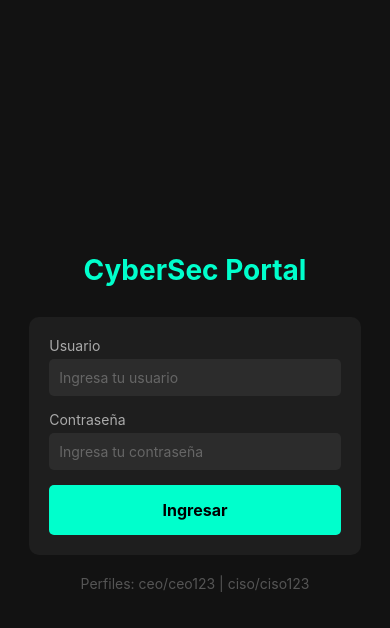
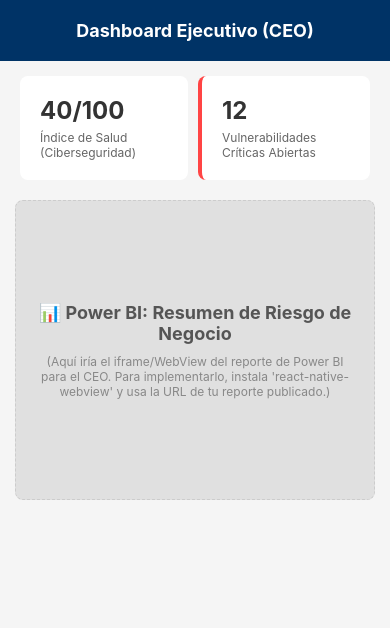
Before and after one commit to gs-Manuel/HackatonCatedraCiber-II-Edicion, a React Native app: screen / in a window 390 px wide. Shown: the top 628 px of the page. Built offline with nearby package versions, Linux system fonts and the light colour scheme.

Commit message:
Quitamos interfaz de login

```diff
--- a/App.js
+++ b/App.js
@@ -1,22 +1,11 @@
-import React, { useState } from 'react';
-import { SafeAreaView, StyleSheet, StatusBar } from 'react-native';
-import LoginScreen from './src/screens/LoginScreen';
-import CEODashboard from './src/screens/CEODashboard';
-import CISODashboard from './src/screens/CISODashboard';
+import { SafeAreaView, StatusBar, StyleSheet } from "react-native";
+import CEODashboard from "./src/screens/CEODashboard";
 
 export default function App() {
-  const [userRole, setUserRole] = useState(null);
-
   return (
     <SafeAreaView style={styles.container}>
-      <StatusBar barStyle={userRole === 'CEO' ? 'dark-content' : 'light-content'} />
-      {!userRole ? (
-        <LoginScreen onLogin={setUserRole} />
-      ) : userRole === 'CEO' ? (
-        <CEODashboard onLogout={() => setUserRole(null)} />
-      ) : (
-        <CISODashboard onLogout={() => setUserRole(null)} />
-      )}
+      <StatusBar barStyle="dark-content" />
+      <CEODashboard />
     </SafeAreaView>
   );
 }
--- a/src/screens/CEODashboard.js
+++ b/src/screens/CEODashboard.js
@@ -1,37 +1,47 @@
-import React from 'react';
-import { View, Text, StyleSheet, TouchableOpacity, ScrollView } from 'react-native';
-import { vulnerabilities } from '../data/mockData';
+import { ScrollView, StyleSheet, Text, View } from "react-native";
+import { vulnerabilities } from "../data/mockData";
 
-export default function CEODashboard({ onLogout }) {
-  const criticalCount = vulnerabilities.filter(v => v.severity === 'Critical' && v.status === 'Open').length;
-  const riskScore = Math.max(0, 100 - (criticalCount * 5)); // Lógica simple de riesgo
+export default function CEODashboard() {
+  const criticalCount = vulnerabilities.filter(
+    (v) => v.severity === "Critical" && v.status === "Open",
+  ).length;
+  const riskScore = Math.max(0, 100 - criticalCount * 5); // Lógica simple de riesgo
 
   return (
     <View style={styles.container}>
       <View style={styles.header}>
         <Text style={styles.headerTitle}>Dashboard Ejecutivo (CEO)</Text>
-        <TouchableOpacity onPress={onLogout} style={styles.logoutBtn}>
-          <Text style={styles.logoutText}>Salir</Text>
-        </TouchableOpacity>
       </View>
 
       <ScrollView style={styles.content}>
         <View style={styles.metricsContainer}>
           <View style={styles.metricCard}>
             <Text style={styles.metricValue}>{riskScore}/100</Text>
-            <Text style={styles.metricLabel}>Índice de Salud (Ciberseguridad)</Text>
+            <Text style={styles.metricLabel}>
+              Índice de Salud (Ciberseguridad)
+            </Text>
           </View>
-          <View style={[styles.metricCard, { borderLeftColor: '#ff4444', borderLeftWidth: 4 }]}>
+          <View
+            style={[
+              styles.metricCard,
+              { borderLeftColor: "#ff4444", borderLeftWidth: 4 },
+            ]}
+          >
             <Text style={styles.metricValue}>{criticalCount}</Text>
-            <Text style={styles.metricLabel}>Vulnerabilidades Críticas Abiertas</Text>
+            <Text style={styles.metricLabel}>
+              Vulnerabilidades Críticas Abiertas
+            </Text>
           </View>
         </View>
 
         <View style={styles.powerBiPlaceholder}>
-          <Text style={styles.powerBiText}>📊 Power BI: Resumen de Riesgo de Negocio</Text>
+          <Text style={styles.powerBiText}>
+            📊 Power BI: Resumen de Riesgo de Negocio
+          </Text>
           <Text style={styles.powerBiSubText}>
             (Aquí iría el iframe/WebView del reporte de Power BI para el CEO.
-            Para implementarlo, instala 'react-native-webview' y usa la URL de tu reporte publicado.)
+            Para implementarlo, instala 'react-native-webview' y usa la URL de
+            tu reporte publicado.)
           </Text>
         </View>
       </ScrollView>
@@ -40,17 +50,46 @@ export default function CEODashboard({ onLogout }) {
 }
 
 const styles = StyleSheet.create({
-  container: { flex: 1, backgroundColor: '#f5f5f5' },
-  header: { flexDirection: 'row', justifyContent: 'space-between', padding: 20, backgroundColor: '#003366', alignItems: 'center' },
-  headerTitle: { color: '#fff', fontSize: 18, fontWeight: 'bold' },
-  logoutBtn: { padding: 8, backgroundColor: '#ff4444', borderRadius: 5 },
-  logoutText: { color: '#fff', fontWeight: 'bold' },
+  container: { flex: 1, backgroundColor: "#f5f5f5" },
+  header: { padding: 20, backgroundColor: "#003366", alignItems: "center" },
+  headerTitle: { color: "#fff", fontSize: 18, fontWeight: "bold" },
   content: { padding: 15 },
-  metricsContainer: { flexDirection: 'row', justifyContent: 'space-between', marginBottom: 20 },
-  metricCard: { flex: 1, backgroundColor: '#fff', padding: 20, borderRadius: 8, marginHorizontal: 5, elevation: 2 },
-  metricValue: { fontSize: 24, fontWeight: 'bold', color: '#333' },
-  metricLabel: { fontSize: 12, color: '#666', marginTop: 5 },
-  powerBiPlaceholder: { height: 300, backgroundColor: '#e0e0e0', justifyContent: 'center', alignItems: 'center', borderRadius: 8, borderWidth: 1, borderColor: '#ccc', borderStyle: 'dashed' },
-  powerBiText: { fontSize: 18, fontWeight: 'bold', color: '#555', textAlign: 'center' },
-  powerBiSubText: { fontSize: 12, color: '#888', marginTop: 10, textAlign: 'center', paddingHorizontal: 20 }
+  metricsContainer: {
+    flexDirection: "row",
+    justifyContent: "space-between",
+    marginBottom: 20,
+  },
+  metricCard: {
+    flex: 1,
+    backgroundColor: "#fff",
+    padding: 20,
+    borderRadius: 8,
+    marginHorizontal: 5,
+    elevation: 2,
+  },
+  metricValue: { fontSize: 24, fontWeight: "bold", color: "#333" },
+  metricLabel: { fontSize: 12, color: "#666", marginTop: 5 },
+  powerBiPlaceholder: {
+    height: 300,
+    backgroundColor: "#e0e0e0",
+    justifyContent: "center",
+    alignItems: "center",
+    borderRadius: 8,
+    borderWidth: 1,
+    borderColor: "#ccc",
+    borderStyle: "dashed",
+  },
+  powerBiText: {
+    fontSize: 18,
+    fontWeight: "bold",
+    color: "#555",
+    textAlign: "center",
+  },
+  powerBiSubText: {
+    fontSize: 12,
+    color: "#888",
+    marginTop: 10,
+    textAlign: "center",
+    paddingHorizontal: 20,
+  },
 });
--- a/src/screens/CISODashboard.js
+++ b/src/screens/CISODashboard.js
@@ -1,21 +1,32 @@
-import React from 'react';
-import { View, Text, StyleSheet, TouchableOpacity, FlatList } from 'react-native';
-import { vulnerabilities, inventory } from '../data/mockData';
+import { FlatList, StyleSheet, Text, View } from "react-native";
+import { inventory, vulnerabilities } from "../data/mockData";
 
-export default function CISODashboard({ onLogout }) {
-  const openVulns = vulnerabilities.filter(v => v.status === 'Open');
+export default function CISODashboard() {
+  const openVulns = vulnerabilities.filter((v) => v.status === "Open");
 
   const renderVuln = ({ item }) => {
-    const asset = inventory.find(a => a.id === item.affectedAssetId);
+    const asset = inventory.find((a) => a.id === item.affectedAssetId);
     return (
       <View style={styles.vulnCard}>
         <View style={styles.vulnHeader}>
-          <Text style={styles.vulnName}>{item.cve} - {item.name}</Text>
-          <Text style={[styles.badge, item.severity === 'Critical' ? styles.badgeCritical : styles.badgeHigh]}>
+          <Text style={styles.vulnName}>
+            {item.cve} - {item.name}
+          </Text>
+          <Text
+            style={[
+              styles.badge,
+              item.severity === "Critical"
+                ? styles.badgeCritical
+                : styles.badgeHigh,
+            ]}
+          >
             {item.severity}
           </Text>
         </View>
-        <Text style={styles.vulnDetail}>Activo Afectado: {asset ? asset.name : 'Desconocido'} ({item.affectedAssetId})</Text>
+        <Text style={styles.vulnDetail}>
+          Activo Afectado: {asset ? asset.name : "Desconocido"} (
+          {item.affectedAssetId})
+        </Text>
         <Text style={styles.vulnDetail}>Estado: {item.status}</Text>
       </View>
     );
@@ -25,24 +36,26 @@ export default function CISODashboard({ onLogout }) {
     <View style={styles.container}>
       <View style={styles.header}>
         <Text style={styles.headerTitle}>Dashboard Técnico (CISO)</Text>
-        <TouchableOpacity onPress={onLogout} style={styles.logoutBtn}>
-          <Text style={styles.logoutText}>Salir</Text>
-        </TouchableOpacity>
       </View>
 
       <View style={styles.content}>
         <View style={styles.powerBiPlaceholder}>
-          <Text style={styles.powerBiText}>📊 Power BI: Estado de Parches y Amenazas</Text>
+          <Text style={styles.powerBiText}>
+            📊 Power BI: Estado de Parches y Amenazas
+          </Text>
           <Text style={styles.powerBiSubText}>
             (Aquí iría el iframe/WebView del reporte detallado para el CISO.
-            Para implementarlo, instala 'react-native-webview' y usa la URL de tu reporte publicado.)
+            Para implementarlo, instala 'react-native-webview' y usa la URL de
+            tu reporte publicado.)
           </Text>
         </View>
 
-        <Text style={styles.sectionTitle}>Vulnerabilidades Abiertas ({openVulns.length})</Text>
+        <Text style={styles.sectionTitle}>
+          Vulnerabilidades Abiertas ({openVulns.length})
+        </Text>
         <FlatList
           data={openVulns}
-          keyExtractor={item => item.id}
+          keyExtractor={(item) => item.id}
           renderItem={renderVuln}
           contentContainerStyle={{ paddingBottom: 20 }}
         />
@@ -52,21 +65,70 @@ export default function CISODashboard({ onLogout }) {
 }
 
 const styles = StyleSheet.create({
-  container: { flex: 1, backgroundColor: '#121212' },
-  header: { flexDirection: 'row', justifyContent: 'space-between', padding: 20, backgroundColor: '#1e1e1e', alignItems: 'center', borderBottomWidth: 1, borderBottomColor: '#333' },
-  headerTitle: { color: '#00ffcc', fontSize: 18, fontWeight: 'bold' },
-  logoutBtn: { padding: 8, backgroundColor: '#ff4444', borderRadius: 5 },
-  logoutText: { color: '#fff', fontWeight: 'bold' },
+  container: { flex: 1, backgroundColor: "#121212" },
+  header: {
+    padding: 20,
+    backgroundColor: "#1e1e1e",
+    alignItems: "center",
+    borderBottomWidth: 1,
+    borderBottomColor: "#333",
+  },
+  headerTitle: { color: "#00ffcc", fontSize: 18, fontWeight: "bold" },
   content: { flex: 1, padding: 15 },
-  powerBiPlaceholder: { height: 200, backgroundColor: '#1e1e1e', justifyContent: 'center', alignItems: 'center', borderRadius: 8, borderWidth: 1, borderColor: '#333', borderStyle: 'dashed', marginBottom: 20 },
-  powerBiText: { fontSize: 16, fontWeight: 'bold', color: '#aaa', textAlign: 'center' },
-  powerBiSubText: { fontSize: 12, color: '#666', marginTop: 10, textAlign: 'center', paddingHorizontal: 20 },
-  sectionTitle: { color: '#fff', fontSize: 18, fontWeight: 'bold', marginBottom: 10 },
-  vulnCard: { backgroundColor: '#1e1e1e', padding: 15, borderRadius: 8, marginBottom: 10, borderWidth: 1, borderColor: '#333' },
-  vulnHeader: { flexDirection: 'row', justifyContent: 'space-between', marginBottom: 5 },
-  vulnName: { color: '#fff', fontWeight: 'bold', fontSize: 14 },
-  badge: { paddingHorizontal: 8, paddingVertical: 2, borderRadius: 4, fontSize: 12, fontWeight: 'bold', color: '#fff', overflow: 'hidden' },
-  badgeCritical: { backgroundColor: '#ff4444' },
-  badgeHigh: { backgroundColor: '#ff8800' },
-  vulnDetail: { color: '#aaa', fontSize: 12, marginTop: 2 }
+  powerBiPlaceholder: {
+    height: 200,
+    backgroundColor: "#1e1e1e",
+    justifyContent: "center",
+    alignItems: "center",
+    borderRadius: 8,
+    borderWidth: 1,
+    borderColor: "#333",
+    borderStyle: "dashed",
+    marginBottom: 20,
+  },
+  powerBiText: {
+    fontSize: 16,
+    fontWeight: "bold",
+    color: "#aaa",
+    textAlign: "center",
+  },
+  powerBiSubText: {
+    fontSize: 12,
+    color: "#666",
+    marginTop: 10,
+    textAlign: "center",
+    paddingHorizontal: 20,
+  },
+  sectionTitle: {
+    color: "#fff",
+    fontSize: 18,
+    fontWeight: "bold",
+    marginBottom: 10,
+  },
+  vulnCard: {
+    backgroundColor: "#1e1e1e",
+    padding: 15,
+    borderRadius: 8,
+    marginBottom: 10,
+    borderWidth: 1,
+    borderColor: "#333",
+  },
+  vulnHeader: {
+    flexDirection: "row",
+    justifyContent: "space-between",
+    marginBottom: 5,
+  },
+  vulnName: { color: "#fff", fontWeight: "bold", fontSize: 14 },
+  badge: {
+    paddingHorizontal: 8,
+    paddingVertical: 2,
+    borderRadius: 4,
+    fontSize: 12,
+    fontWeight: "bold",
+    color: "#fff",
+    overflow: "hidden",
+  },
+  badgeCritical: { backgroundColor: "#ff4444" },
+  badgeHigh: { backgroundColor: "#ff8800" },
+  vulnDetail: { color: "#aaa", fontSize: 12, marginTop: 2 },
 });
--- a/src/screens/LoginScreen.js
+++ /dev/null
@@ -1,58 +0,0 @@
-import React, { useState } from 'react';
-import { View, Text, TextInput, TouchableOpacity, StyleSheet, Alert } from 'react-native';
-
-export default function LoginScreen({ onLogin }) {
-  const [username, setUsername] = useState('');
-  const [password, setPassword] = useState('');
-
-  const handleLogin = () => {
-    if (username === 'ceo' && password === 'ceo123') {
-      onLogin('CEO');
-    } else if (username === 'ciso' && password === 'ciso123') {
-      onLogin('CISO');
-    } else {
-      Alert.alert('Error', 'Credenciales incorrectas. Usa ceo/ceo123 o ciso/ciso123');
-    }
-  };
-
-  return (
-    <View style={styles.container}>
-      <Text style={styles.title}>CyberSec Portal</Text>
-      <View style={styles.card}>
-        <Text style={styles.label}>Usuario</Text>
-        <TextInput
-          style={styles.input}
-          value={username}
-          onChangeText={setUsername}
-          autoCapitalize="none"
-          placeholder="Ingresa tu usuario"
-          placeholderTextColor="#666"
-        />
-        <Text style={styles.label}>Contraseña</Text>
-        <TextInput
-          style={styles.input}
-          value={password}
-          onChangeText={setPassword}
-          secureTextEntry
-          placeholder="Ingresa tu contraseña"
-          placeholderTextColor="#666"
-        />
-        <TouchableOpacity style={styles.button} onPress={handleLogin}>
-          <Text style={styles.buttonText}>Ingresar</Text>
-        </TouchableOpacity>
-      </View>
-      <Text style={styles.hint}>Perfiles: ceo/ceo123 | ciso/ciso123</Text>
-    </View>
-  );
-}
-
-const styles = StyleSheet.create({
-  container: { flex: 1, justifyContent: 'center', alignItems: 'center', backgroundColor: '#121212' },
-  title: { fontSize: 28, fontWeight: 'bold', color: '#00ffcc', marginBottom: 30 },
-  card: { width: '85%', backgroundColor: '#1e1e1e', padding: 20, borderRadius: 10, elevation: 5 },
-  label: { color: '#aaa', marginBottom: 5 },
-  input: { backgroundColor: '#2c2c2c', color: '#fff', padding: 10, borderRadius: 5, marginBottom: 15 },
-  button: { backgroundColor: '#00ffcc', padding: 15, borderRadius: 5, alignItems: 'center' },
-  buttonText: { color: '#000', fontWeight: 'bold', fontSize: 16 },
-  hint: { color: '#555', marginTop: 20 }
-});
```
Also changed, not shown: 1 other file (tests, documents, lock files or other folders).
